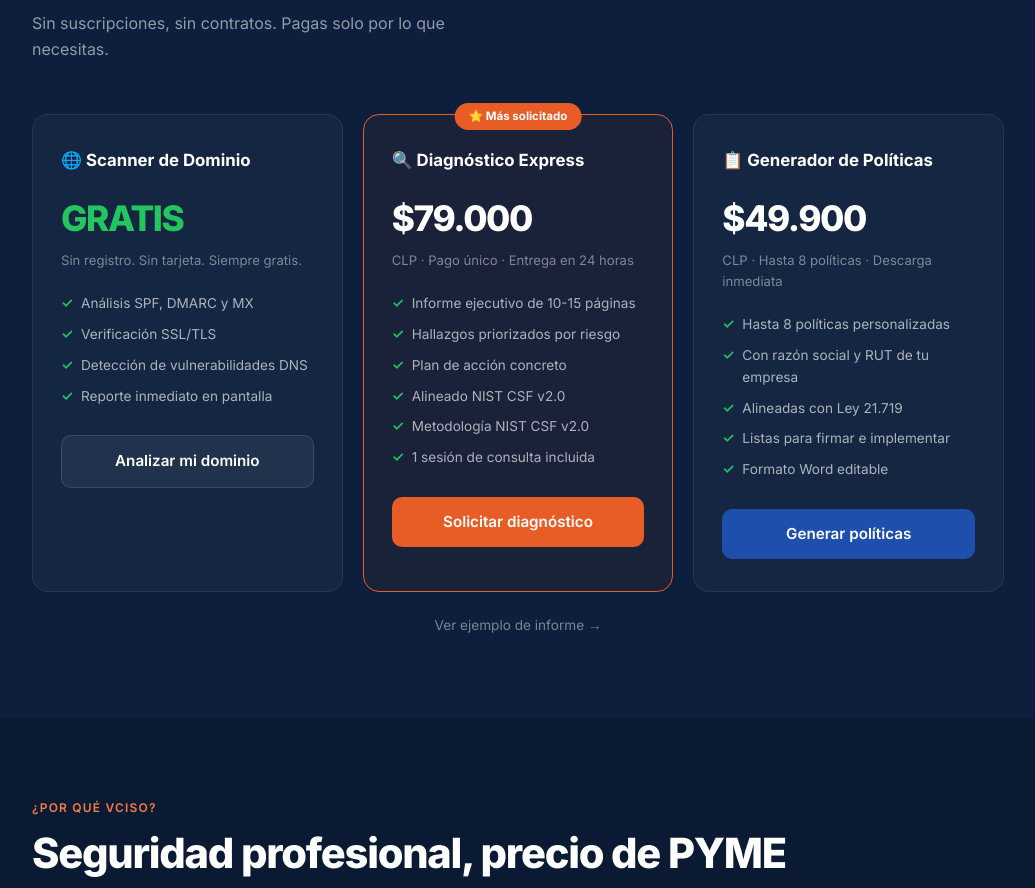
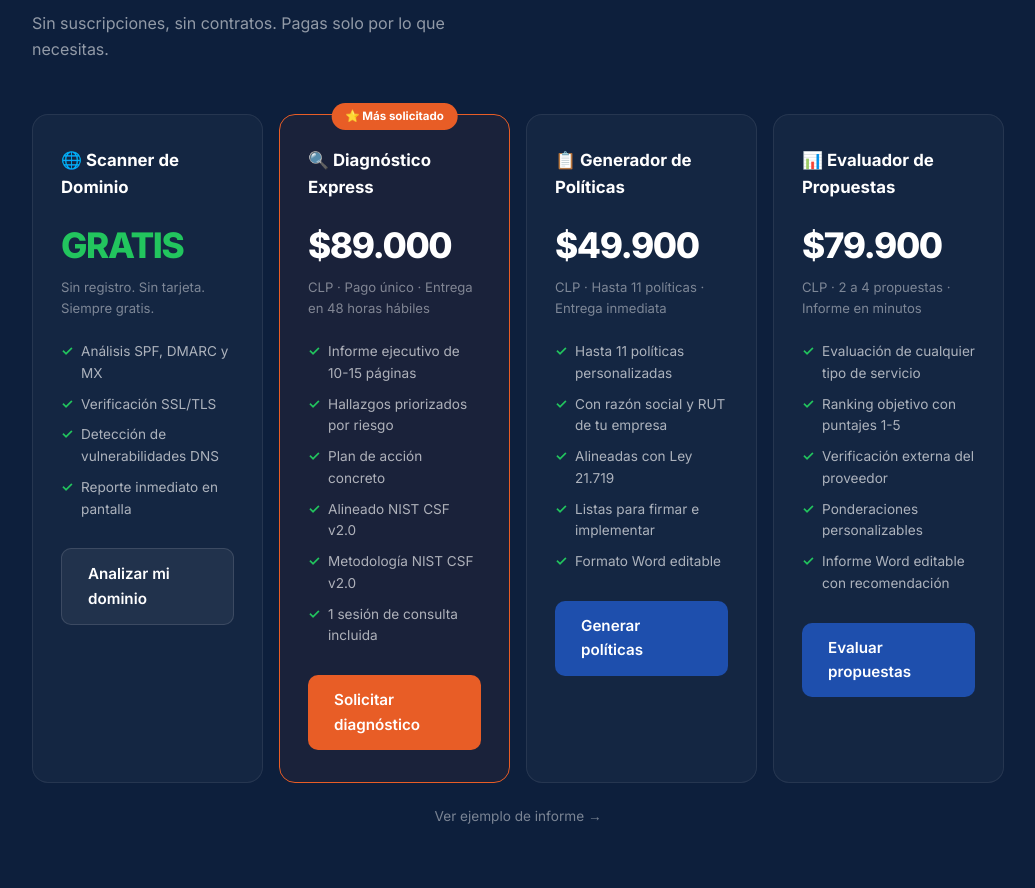
Before and after one commit to bgalvezchile/vciso-web, a website: page index_ori.html in a window 1280 px wide. Shown: the part 3067-3955 px from the top of the page, without its empty margins (122-1157 px from the left). Drawn offline with Linux system fonts and the light colour scheme.

Commit message:
Update index_ori.html

```diff
--- a/index_ori.html
+++ b/index_ori.html
@@ -6,7 +6,7 @@
 
   <!-- ── SEO BÁSICO ── -->
   <title>vCISO.cl — Ciberseguridad para PYMEs en Chile | CISO Virtual</title>
-  <meta name="description" content="Diagnóstico de ciberseguridad, políticas TI y cumplimiento Ley 21.719 para empresas chilenas. 100% remoto. Desde $12.900 CLP. Experiencia en sector financiero regulado."/>
+  <meta name="description" content="Diagnóstico de ciberseguridad, políticas TI, evaluación de proveedores y cumplimiento Ley 21.719 para empresas chilenas. 100% remoto. Desde $12.900 CLP."/>
   <meta name="keywords" content="ciberseguridad pymes chile, auditoria seguridad informatica chile, politicas TI chile, ciso virtual chile, diagnostico ciberseguridad santiago, ley 21719 cumplimiento, vciso"/>
   <meta name="author" content="vCISO.cl"/>
   <meta name="robots" content="index, follow"/>
@@ -16,7 +16,7 @@
   <!-- ── OPEN GRAPH ── -->
   <meta property="og:type" content="website"/>
   <meta property="og:title" content="vCISO.cl — Ciberseguridad para PYMEs en Chile | CISO Virtual"/>
-  <meta property="og:description" content="Diagnóstico de ciberseguridad, políticas TI y cumplimiento Ley 21.719 para empresas chilenas. 100% remoto. Desde $12.900 CLP. Experiencia en sector financiero regulado."/>
+  <meta property="og:description" content="Diagnóstico de ciberseguridad, políticas TI, evaluación de proveedores y cumplimiento Ley 21.719 para empresas chilenas. 100% remoto. Desde $12.900 CLP."/>
   <meta property="og:url" content="https://www.vciso.cl/"/>
   <meta property="og:site_name" content="vCISO.cl"/>
   <meta property="og:locale" content="es_CL"/>
@@ -27,7 +27,7 @@
   <!-- ── TWITTER CARD ── -->
   <meta name="twitter:card" content="summary_large_image"/>
   <meta name="twitter:title" content="vCISO.cl — Ciberseguridad para PYMEs en Chile | CISO Virtual"/>
-  <meta name="twitter:description" content="Diagnóstico de ciberseguridad, políticas TI y cumplimiento Ley 21.719 para empresas chilenas. 100% remoto. Desde $12.900 CLP. Experiencia en sector financiero regulado."/>
+  <meta name="twitter:description" content="Diagnóstico de ciberseguridad, políticas TI, evaluación de proveedores y cumplimiento Ley 21.719 para empresas chilenas. 100% remoto. Desde $12.900 CLP."/>
   <meta name="twitter:image" content="https://www.vciso.cl/og-image.png"/>
 
   <!-- ── GEO / LOCAL SEO ── -->
@@ -69,7 +69,7 @@
       {"@type":"Question","name":"¿Qué es un vCISO?",
        "acceptedAnswer":{"@type":"Answer","text":"Un vCISO (Virtual Chief Information Security Officer) es un experto en ciberseguridad que trabaja de forma remota y flexible, entregando liderazgo en seguridad informática sin el costo de un CISO a tiempo completo."}},
       {"@type":"Question","name":"¿Cuánto cuesta el diagnóstico de ciberseguridad?",
-       "acceptedAnswer":{"@type":"Answer","text":"El Diagnóstico Express de ciberseguridad tiene un valor de $79.000 CLP e incluye un informe de 10-15 páginas con hallazgos priorizados y plan de acción."}},
+       "acceptedAnswer":{"@type":"Answer","text":"El Diagnóstico Express de ciberseguridad tiene un valor de $89.000 CLP e incluye un informe de 10-15 páginas con hallazgos priorizados y plan de acción."}},
       {"@type":"Question","name":"¿Sirve para cumplir la Ley 21.719?",
        "acceptedAnswer":{"@type":"Answer","text":"Sí. Nuestras políticas TI están alineadas con la Ley 21.719 de Protección de Datos vigente en Chile desde diciembre 2026."}},
       {"@type":"Question","name":"¿Atienden a empresas de todo Chile?",
@@ -422,7 +422,7 @@ section { position:relative; z-index:1; }
 .step p { font-size:0.82rem; color:rgba(255,255,255,0.5); line-height:1.6; }
 
 /* Precios */
-.pricing-grid { display:grid; grid-template-columns:repeat(3,1fr); gap:20px; }
+.pricing-grid { display:grid; grid-template-columns:repeat(4,1fr); gap:16px; }
 .pricing-card {
   background:rgba(255,255,255,0.03); border:1px solid rgba(255,255,255,0.08);
   border-radius:16px; padding:32px 28px;
@@ -473,7 +473,7 @@ section { position:relative; z-index:1; }
 .cta-btns { display:flex; gap:14px; justify-content:center; flex-wrap:wrap; }
 
 @media(max-width:900px){
-  .services-grid,.pricing-grid,.trust-grid{grid-template-columns:1fr;}
+  .services-grid,.pricing-grid,.trust-grid{grid-template-columns:1fr 1fr;}
   .steps-grid{grid-template-columns:1fr 1fr;gap:32px;}
   .steps-grid::before{display:none;}
   .hero{padding:60px 24px 40px;}
@@ -568,9 +568,9 @@ section { position:relative; z-index:1; }
         <div class="svc-icon">🔍</div>
         <div class="chip chip-blue" style="margin-bottom:14px;font-size:0.7rem">⭐ Más popular</div>
         <h3>Diagnóstico Express</h3>
-        <p>Informe profesional de 10-15 páginas con tu nivel de madurez en ciberseguridad, hallazgos priorizados y plan de acción. Entrega en 24 horas.</p>
+        <p>Informe profesional de 10-15 páginas con tu nivel de madurez en ciberseguridad, hallazgos priorizados y plan de acción. Entrega en 48 horas hábiles.</p>
         <div class="svc-price">
-          <span class="price-val">$79.000 CLP</span>
+          <span class="price-val">$89.000 CLP</span>
           <a href="/diagnostico-ciberseguridad" class="svc-link">Solicitar →</a>
         </div>
       </article>
@@ -586,7 +586,7 @@ section { position:relative; z-index:1; }
       <article class="svc-card">
         <div class="svc-icon">🌐</div>
         <h3>Análisis de Dominio</h3>
-        <p>Análisis completo de SPF, DMARC, DKIM y SSL con informe ejecutivo y recomendaciones priorizadas. Entrega en 24 horas hábiles.</p>
+        <p>Análisis completo de SPF, DMARC, DKIM y SSL con informe ejecutivo y recomendaciones priorizadas. Entrega en 48 horas hábiles hábiles.</p>
         <div class="svc-price">
           <span class="price-val">$49.000 CLP</span>
           <a href="/analisis-dominio" class="svc-link">Solicitar →</a>
@@ -649,8 +649,8 @@ section { position:relative; z-index:1; }
       <div class="pricing-card featured">
         <div class="feat-badge">⭐ Más solicitado</div>
         <h3>🔍 Diagnóstico Express</h3>
-        <div class="pricing-price">$79.000</div>
-        <p class="pricing-desc">CLP · Pago único · Entrega en 24 horas</p>
+        <div class="pricing-price">$89.000</div>
+        <p class="pricing-desc">CLP · Pago único · Entrega en 48 horas hábiles</p>
         <ul class="pricing-features">
           <li>Informe ejecutivo de 10-15 páginas</li>
           <li>Hallazgos priorizados por riesgo</li>
@@ -664,15 +664,28 @@ section { position:relative; z-index:1; }
       <div class="pricing-card">
         <h3>📋 Generador de Políticas</h3>
         <div class="pricing-price">$49.900</div>
-        <p class="pricing-desc">CLP · Hasta 8 políticas · Descarga inmediata</p>
+        <p class="pricing-desc">CLP · Hasta 11 políticas · Entrega inmediata</p>
         <ul class="pricing-features">
-          <li>Hasta 8 políticas personalizadas</li>
+          <li>Hasta 11 políticas personalizadas</li>
           <li>Con razón social y RUT de tu empresa</li>
           <li>Alineadas con Ley 21.719</li>
           <li>Listas para firmar e implementar</li>
           <li>Formato Word editable</li>
         </ul>
         <a href="/politicas-seguridad" class="btn btn-blue btn-full">Generar políticas</a>
+      </div>
+      <div class="pricing-card">
+        <h3>📊 Evaluador de Propuestas</h3>
+        <div class="pricing-price">$79.900</div>
+        <p class="pricing-desc">CLP · 2 a 4 propuestas · Informe en minutos</p>
+        <ul class="pricing-features">
+          <li>Evaluación de cualquier tipo de servicio</li>
+          <li>Ranking objetivo con puntajes 1-5</li>
+          <li>Verificación externa del proveedor</li>
+          <li>Ponderaciones personalizables</li>
+          <li>Informe Word editable con recomendación</li>
+        </ul>
+        <a href="/evaluador-propuestas-checkout" class="btn btn-blue btn-full">Evaluar propuestas</a>
       </div>
     </div>
     <div style="margin-top:20px;text-align:center">
@@ -693,7 +706,7 @@ section { position:relative; z-index:1; }
       <div class="trust-card"><div class="trust-icon">🏦</div><div><h4>Experiencia en sector financiero regulado</h4><p>Más de 20 años liderando TI y ciberseguridad en instituciones financieras, AFP y sector automotriz. Sabemos lo que significa proteger datos críticos.</p></div></div>
       <div class="trust-card"><div class="trust-icon">🤖</div><div><h4>IA aplicada a la seguridad</h4><p>Combinamos experiencia humana con inteligencia artificial para análisis más precisos y reportes más útiles.</p></div></div>
       <div class="trust-card"><div class="trust-icon">🇨🇱</div><div><h4>Normativa chilena</h4><p>Políticas alineadas a Ley 21.719, Ley 21.459, marco CMF e ISO 27001. Conocemos el contexto local.</p></div></div>
-      <div class="trust-card"><div class="trust-icon">⚡</div><div><h4>Entrega en 24 horas</h4><p>Sin esperas de semanas. Automatizamos el análisis para entregarte resultados accionables rápidamente.</p></div></div>
+      <div class="trust-card"><div class="trust-icon">⚡</div><div><h4>Entrega en 48 horas hábiles</h4><p>Sin esperas de semanas. Automatizamos el análisis para entregarte resultados accionables rápidamente.</p></div></div>
       <div class="trust-card"><div class="trust-icon">🔒</div><div><h4>Confidencialidad garantizada</h4><p>Toda la información es tratada con estricta confidencialidad. Firmamos NDA si lo necesitas.</p></div></div>
       <div class="trust-card"><div class="trust-icon">📊</div><div><h4>Doble vista del informe</h4><p>Vista ejecutiva para la gerencia y vista técnica para el equipo TI. Sin letra chica ni tecnicismos innecesarios.</p></div></div>
     </div>
```
